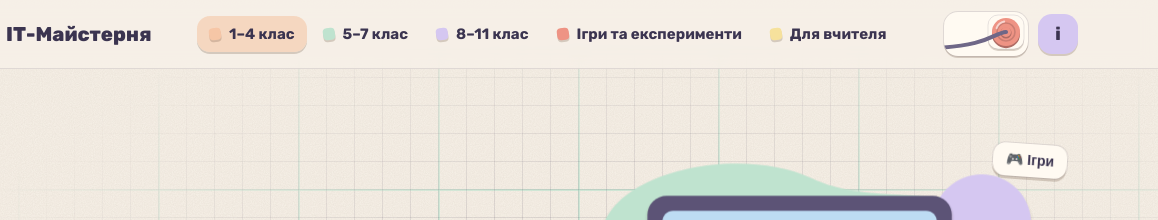
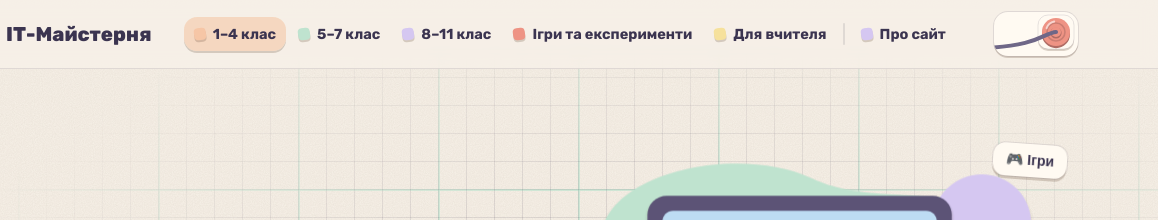
Before and after one commit to whyuxavier/it-maysternia, a plain HTML site: page index.html in a window 1280 px wide. Shown: the top 220 px of the page, 122-1280 px from the left. Drawn offline with nearby package versions, Linux system fonts and the light colour scheme.

Commit message:
«Про сайт» у меню шапки замість окремої кнопки [i]
Co-Authored-By: Claude Opus 5.5 <noreply@anthropic.com>
Claude-Session: https://claude.ai/code/session_01JgZfFFUr4uUDqviD6B3f3a

```diff
--- a/index.html
+++ b/index.html
@@ -84,7 +84,7 @@ header{position:sticky;top:0;z-index:20;background:color-mix(in srgb,var(--bg) 8
 :root[data-theme="dark"] .plug .front{opacity:0;transform:scale(1.25);transition:transform .2s ease-out,opacity .12s .1s}
 :root[data-theme="dark"] .plug .side{opacity:1;transform:translate(0,3px) rotate(8deg);transition:opacity .1s .14s,transform .6s cubic-bezier(.3,1.6,.45,1) .14s}
 .plug:focus-visible,.ibtn:focus-visible,.btn:focus-visible,.tab:focus-visible,.card:focus-visible{outline:3px solid var(--coral);outline-offset:3px}
-.ibtn{width:40px;height:40px;border-radius:14px;border:0;cursor:pointer;background:var(--lilac);color:var(--ink);font:800 18px Rubik,sans-serif;box-shadow:0 2px 0 var(--shadow)}
+.ibtn{display:none!important;width:40px;height:40px;border-radius:14px;border:0;cursor:pointer;background:var(--lilac);color:var(--ink);font:800 18px Rubik,sans-serif;box-shadow:0 2px 0 var(--shadow)}
 
 /* hero */
 .hero{position:relative;padding:56px 0 40px}
@@ -162,17 +162,16 @@ dialog::backdrop{background:rgba(30,24,40,.45);backdrop-filter:blur(2px)}
 .mnav-sheet .dot{width:14px;height:14px;border-radius:5px;background:var(--dot);box-shadow:0 2px 0 var(--shadow);flex:none;transform:rotate(-8deg)}
 .mnav-sheet hr{border:0;border-top:2px dashed var(--line);margin:6px 8px}
 @keyframes sheetIn{from{opacity:0;transform:translateY(-10px) rotate(-2deg)}}
-@media (max-width:640px){
-  .ibtn{display:none}
-}
-.dnav{display:none;align-items:center;gap:4px;margin:0 16px;min-width:0}
-.dnav a{display:flex;align-items:center;gap:8px;padding:9px 12px;border-radius:13px;color:var(--ink);font:700 15px Rubik,sans-serif;text-decoration:none;white-space:nowrap;transition:background .2s,transform .15s}
-.dnav a:hover{background:color-mix(in srgb,var(--dot) 35%,transparent);transform:translateY(-1px) rotate(-.6deg)}
+.dnav{display:none;align-items:center;gap:2px;margin:0 20px 0 14px;flex:none}
+.dnav .dsep{width:2px;height:22px;margin:0 4px;border-radius:2px;background:var(--line)}
+.dnav button{border:0;background:none;cursor:pointer}
+.dnav a,.dnav button{display:flex;align-items:center;gap:7px;padding:8px 10px;border-radius:13px;color:var(--ink);font:700 14.5px Rubik,sans-serif;text-decoration:none;white-space:nowrap;transition:background .2s,transform .15s}
+.dnav button:hover,.dnav a:hover{background:color-mix(in srgb,var(--dot) 35%,transparent);transform:translateY(-1px) rotate(-.6deg)}
 .dnav a[aria-current="true"]{background:color-mix(in srgb,var(--dot) 60%,transparent);box-shadow:0 2px 0 var(--shadow)}
 .dnav .dot{width:12px;height:12px;border-radius:4px;background:var(--dot);box-shadow:0 2px 0 var(--shadow);flex:none;transform:rotate(-8deg)}
-.dnav a:focus-visible{outline:3px solid var(--coral);outline-offset:3px}
-@media (min-width:1180px){.dnav{display:flex}}
-@media (max-width:1179px){.burger{display:block}}
+.dnav button:focus-visible,.dnav a:focus-visible{outline:3px solid var(--coral);outline-offset:3px}
+@media (min-width:1280px){.dnav{display:flex}}
+@media (max-width:1279px){.burger{display:block}}
 
 @media (max-width:860px){
   .hero{padding:30px 0 20px}
@@ -776,9 +775,10 @@ info.addEventListener('click',e=>{if(e.target===info)info.close()});
 /* ===== Меню в шапці (комп'ютер) ===== */
 const dnav=document.getElementById('dnav');
 function renderDnav(){
-  dnav.innerHTML=TABS.map(t=>`<a href="#catalog" data-dtab="${t.id}" style="--dot:var(${t.color})"${t.id===current?' aria-current="true"':''}><span class="dot"></span>${t.label}</a>`).join('');
+  dnav.innerHTML=TABS.map(t=>`<a href="#catalog" data-dtab="${t.id}" style="--dot:var(${t.color})"${t.id===current?' aria-current="true"':''}><span class="dot"></span>${t.label}</a>`).join('')+
+    '<span class="dsep" aria-hidden="true"></span><button type="button" data-dinfo style="--dot:var(--lilac)"><span class="dot"></span>Про сайт</button>';
 }
-dnav.addEventListener('click',e=>{const a=e.target.closest('[data-dtab]');if(a)setTab(a.dataset.dtab)});
+dnav.addEventListener('click',e=>{const a=e.target.closest('[data-dtab]');if(a){setTab(a.dataset.dtab);return;}if(e.target.closest('[data-dinfo]'))info.showModal();});
 const _setTab=setTab; setTab=function(id){_setTab(id);renderDnav()};
 renderDnav();
 
@@ -800,7 +800,7 @@ mlist.addEventListener('click',e=>{
 });
 document.addEventListener('click',e=>{if(!mnav.hidden&&!e.target.closest('#mnav,#burger'))setMenu(false)});
 document.addEventListener('keydown',e=>{if(e.key==='Escape'&&!mnav.hidden){setMenu(false);burger.focus();}});
-matchMedia("(min-width:1180px)").addEventListener('change',m=>{if(m.matches)setMenu(false)});
+matchMedia("(min-width:1280px)").addEventListener('change',m=>{if(m.matches)setMenu(false)});
 
 </script>
 </body>
```
